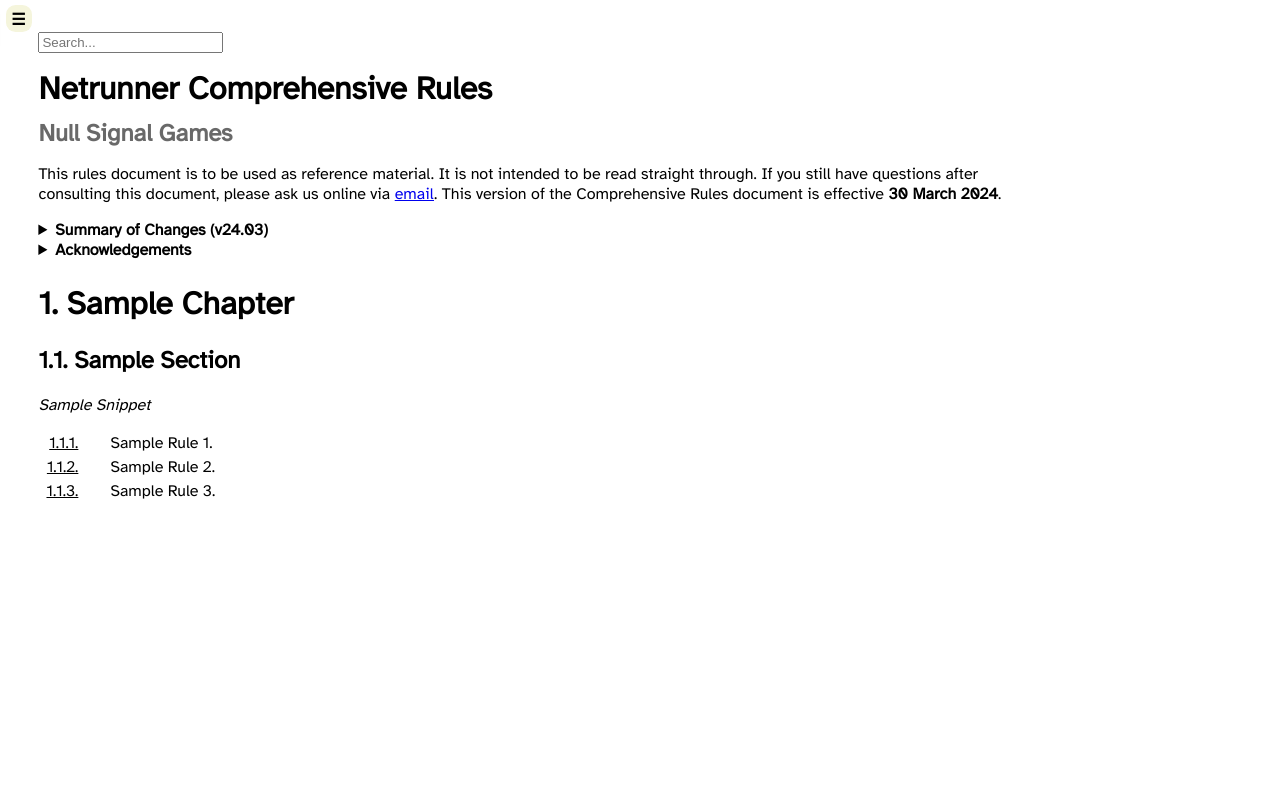
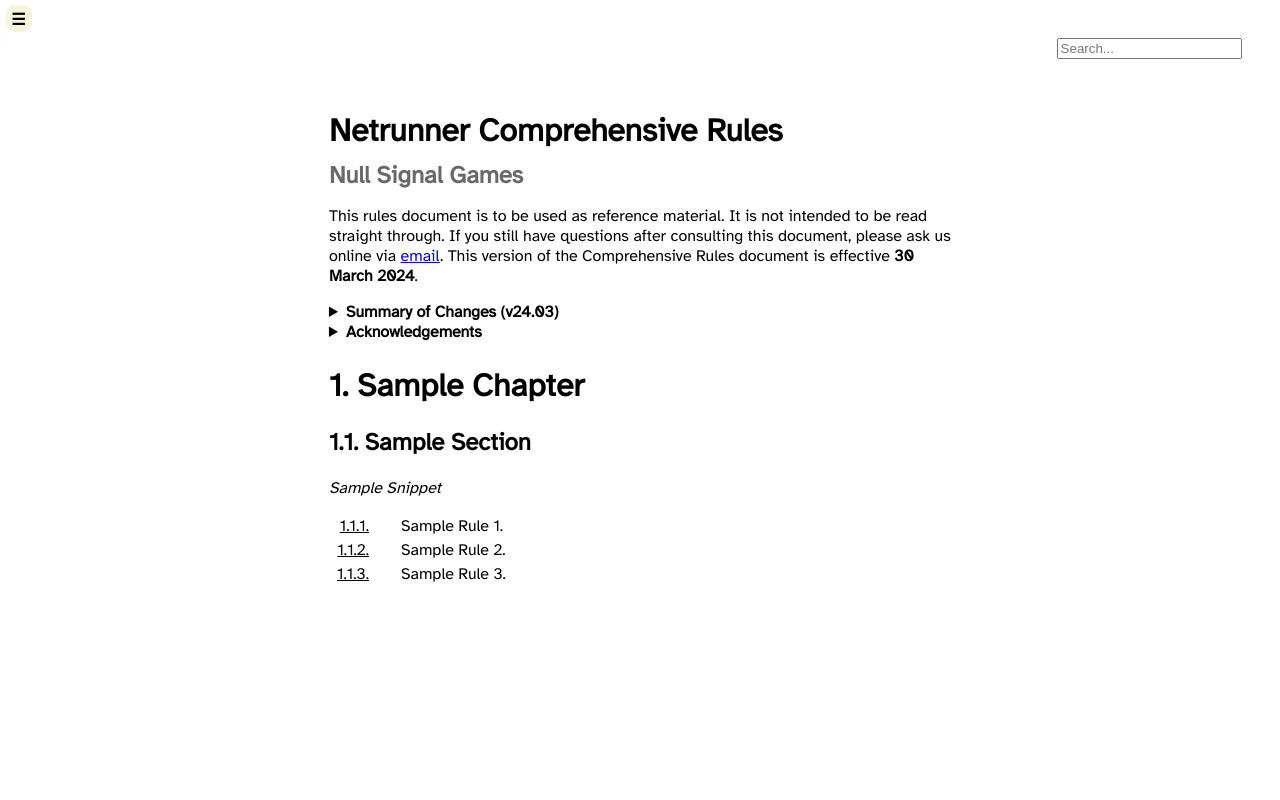
Before and after one commit to rubenpieters/netrunner-comprehensive-rules, a Python web app: template data/templates/html/rules.html in a window 1280 px wide. Run offline with Jinja, Linux system fonts and the light colour scheme; the template is opened without the code that fills it, so the values that code supplies are empty.

Commit message:
feat: add search styling

```diff
--- a/data/templates/html/rules.css
+++ b/data/templates/html/rules.css
@@ -1,3 +1,8 @@
+html, body {
+  width: 100%;
+  height: 100%;
+}
+
 body {
   font-family: 'Atkinson Hyperlegible';
   margin: 0;
@@ -14,29 +19,43 @@ body {
 }
 
 #RulesParent {
-  max-width: 100vw;
-  overflow-x: clip;
+  width: 100%;
+  height: 100%;
+  display: flex;
+  justify-content: flex-end;
 }
 
 .Clickable {
   cursor: pointer;
 }
 
+#MainPageContent {
+  display: flex;
+  min-height: 0;
+  flex-direction: column;
+
+  flex-grow: 1;
+  flex-shrink: 0;
+  flex-basis: 100%;
+}
+
+#RulesContentWrapper {
+  overflow-y: scroll;
+}
+
 #RulesContent {
   padding: 2rem;
-  padding-left: 2.4rem;
-  transform: translateX(0);
-}
-#RulesParent[data-tocopen] #RulesContent {
-  transform: translateX(var(--toc-width));
-  transition: transform 0.05s ease-out 100ms
+  padding-inline: 2.4rem;
+  margin-left: auto;
+  margin-right: auto;
+
+  max-width: 60ch;
 }
 
+#RulesParent[data-tocopen] #MainPageContent {
+  flex-basis: 0;
+}
 
-#RulesParent[data-tocopen] #RulesToc{
-  transform: translateX(var(--toc-width));
-  transition: transform 0.05s ease-out 100ms;
-}
 #RulesParent[data-tocopen] #TocClose {
   visibility: visible;
 }
@@ -51,26 +70,28 @@ body {
      it may be hiding offscreen content due to scroll */
   box-shadow: 0px 4px 10px -10px black;
 }
+
 #TocTitle {
   flex: 1;
   padding: 1rem;
 }
+
 #TocClose {
   flex: 1;
 }
 
 #RulesToc {
+  flex-grow: 0;
+  flex-shrink: 0;
+  flex-basis: auto;
+
+  height: 100%;
+  max-width: var(--toc-width);
+
   display: flex;
   flex-direction: column;
   list-style-type: none;
-  width:var(--toc-width);
-  position: fixed;
-  height: 100%;
-  transform: translateX(0);
-  top: 0;
-  left: 0;
   background-color: beige;
-  margin: 0 0 0 calc(-1 * var(--toc-width));
   padding: 0;
 }
 
@@ -113,14 +134,6 @@ body {
 
 .TocOpen:hover {
   width: 10em;
-}
-
-/* on desktop or sufficiently wide displays, leave whitespace on right
-   equal to the space the TOC will take up, to allow browsing with TOC open */
-@media only screen and (min-width: 768px) {
-  #RulesContent {
-     padding-right: calc(var(--toc-width) + 2rem);
-  }
 }
 
 .Title {
@@ -261,13 +274,17 @@ a.RuleLink:link, a.RuleLink:visited {
   }
 }
 
+.Thumbnail {
+  position: relative;
+}
+
 .Thumbnail:hover {
   background-color: transparent;
   z-index: 50;
 }
 
 .Thumbnail .ThumbnailImageContainer {
-  position: fixed;
+  position: absolute;
   background-color: transparent;
   visibility: hidden;
   text-decoration: none;
@@ -286,3 +303,38 @@ a.RuleLink:link, a.RuleLink:visited {
 .Highlight {
   background-color: #FFFF00;
 }
+
+#SearchFilters {
+  padding-inline: 2.4rem;
+  padding-block-start: 2.4rem;
+  display: flex;
+  flex-direction: column;
+}
+
+#SearchInput {
+  align-self: flex-end;
+}
+
+#SelectedTags {
+  display: flex;
+  flex-direction: row-reverse;
+  gap: 10px;
+  margin-block: 10px;
+  list-style-type: unset;
+  padding-inline-start: unset;
+  flex-wrap: wrap;
+}
+
+.CustomTag {
+  display: inline;
+  padding-inline: 10px;
+  padding-block: 2px;
+  background-color: beige;
+  overflow: hidden;
+  text-overflow: ellipsis;
+  white-space: nowrap;
+}
+
+.CustomTag:hover {
+  background-color: darkgray;
+}
--- a/data/templates/html/rules.html
+++ b/data/templates/html/rules.html
@@ -25,13 +25,16 @@
               </ul>
             </nav>
          </div>
-         <div id="TocOpen" class="TocOpen noprint" onClick="openToc()"><b>☰ Table of Contents</b></div>
+         <div id="MainPageContent">
+            <div id="TocOpen" class="TocOpen noprint" onClick="openToc()"><b>☰ Table of Contents</b></div>
+
+         <header id="SearchFilters">
+            <input id="SearchInput" type="text" placeholder="Search..." />
+            <ul id="SelectedTags">
+            </ul>
+         </header>
+         <div id="RulesContentWrapper">
          <div id="RulesContent" class="RulesContent">
-            <header id="SearchFilters">
-               <input id="SearchInput" type="text" placeholder="Search..." />
-               <ul id="SelectedTags">
-               </ul>
-            </header>
             <div class="TitleContainer">
                <p class="Title">Netrunner Comprehensive Rules</p>
                <p class="SubTitle">Null Signal Games</p>
@@ -93,6 +96,10 @@
               <!--END_MAIN_CONTENT-->
             </main>
          </div>
+         </div>
+
+
+         </div>
       </div>
    </body>
 </html>
```
